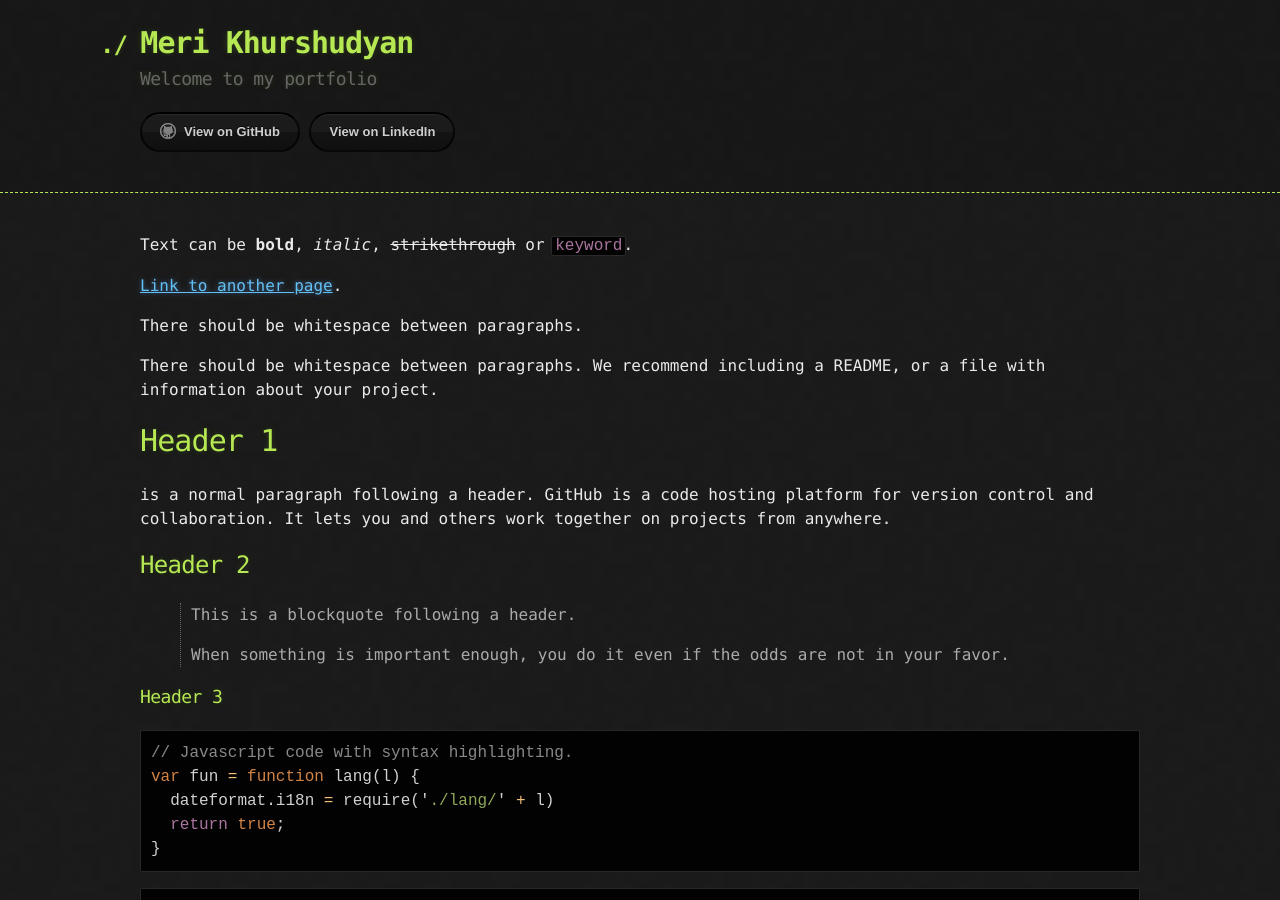
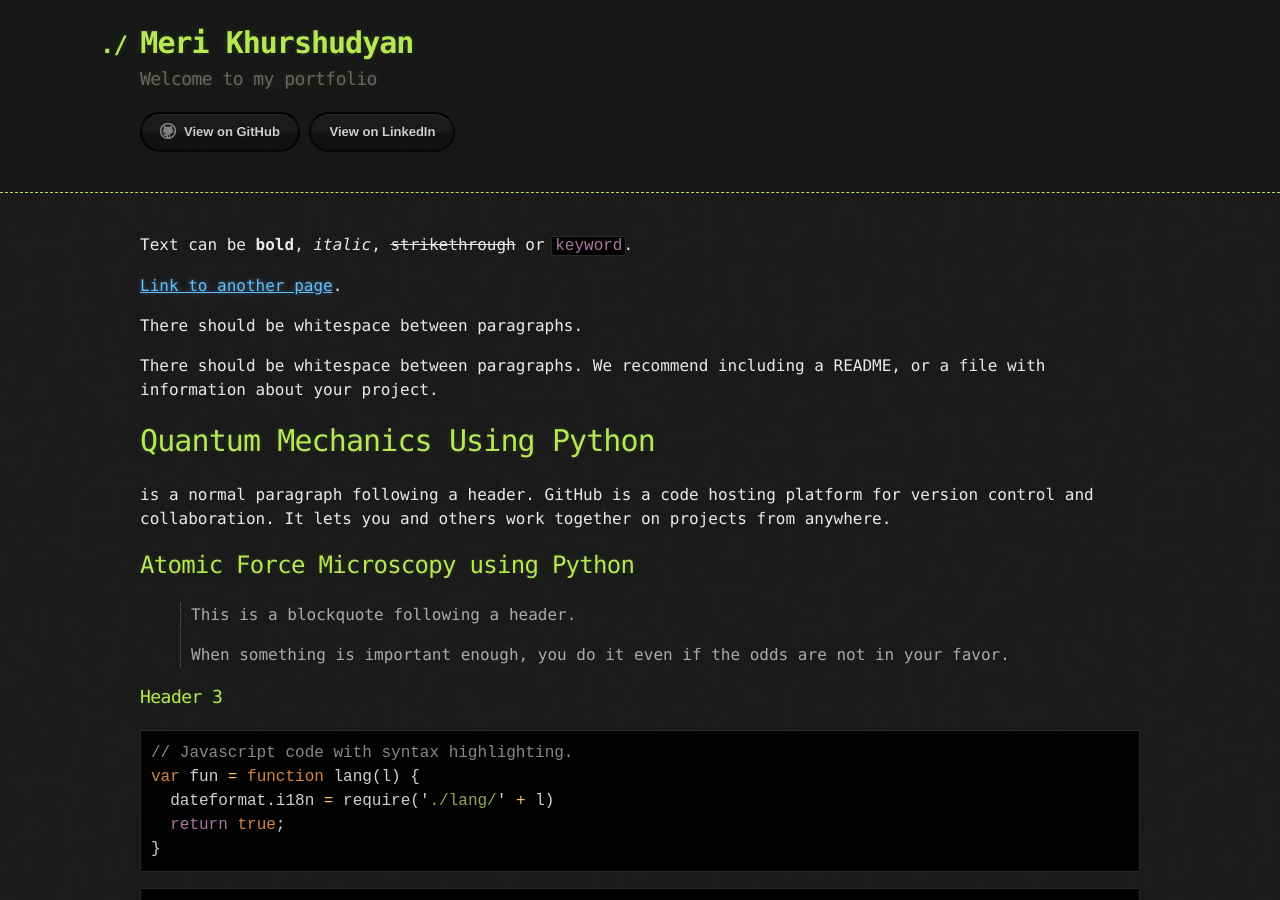
Before and after one commit to Hi-Tree/Hi-Tree.github.io, a Jekyll site: the page built from index.md, in a window 1280 px wide and 900 px high. Built offline with Jekyll 4.4.1, drawn with Linux system fonts in a browser that asks for light colours.

Commit message:
Update index.md

```diff
--- a/index.md
+++ b/index.md
@@ -10,11 +10,11 @@ There should be whitespace between paragraphs.
 
 There should be whitespace between paragraphs. We recommend including a README, or a file with information about your project.
 
-# Header 1
+# Quantum Mechanics Using Python
 
  is a normal paragraph following a header. GitHub is a code hosting platform for version control and collaboration. It lets you and others work together on projects from anywhere.
 
-## Header 2
+## Atomic Force Microscopy using Python
 
 > This is a blockquote following a header.
 >
```
